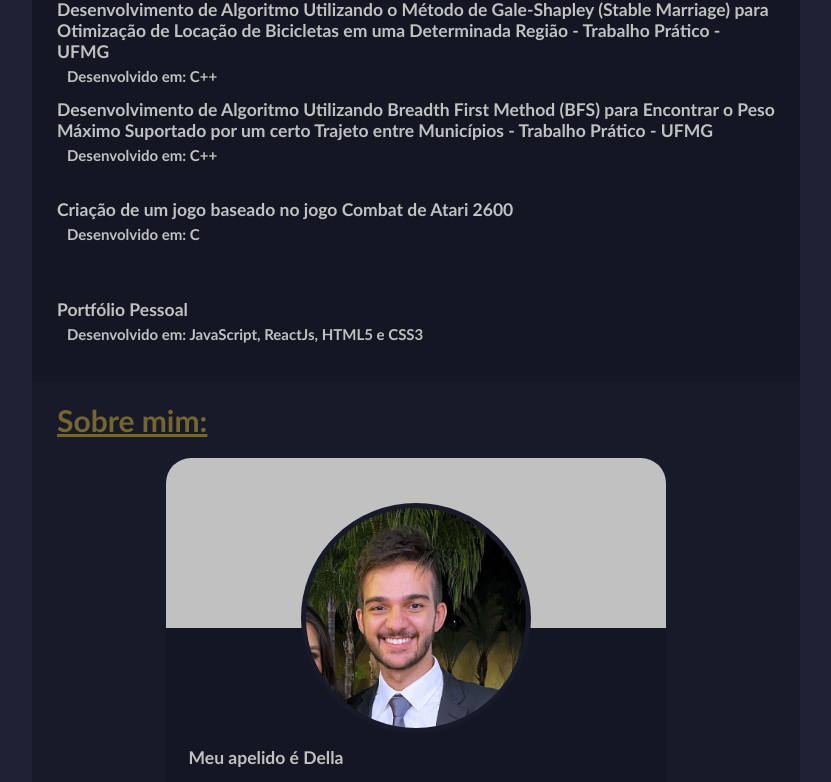
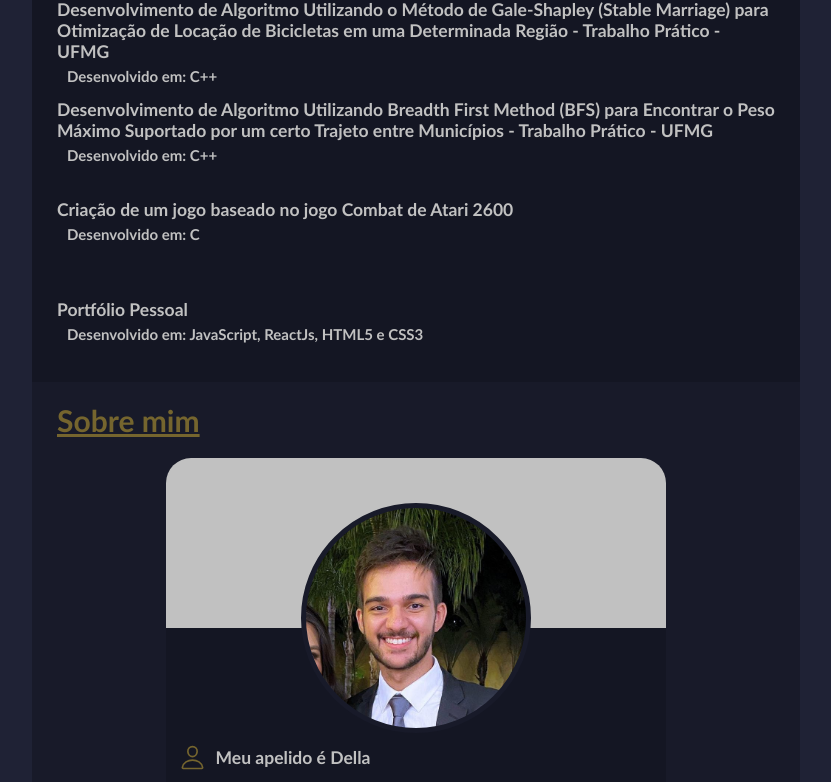
Before and after one commit to dellacross/Personal-Portfolio, a React (Create React App) app: page / in a window 1280 px wide. Shown: the part 1997-2779 px from the top of the page, without its empty margins (224-1055 px from the left). Built offline with nearby package versions, Linux system fonts and the light colour scheme.

Commit message:
Att Padronizacao Titulos

```diff
--- a/src/components/AboutMe/index.jsx
+++ b/src/components/AboutMe/index.jsx
@@ -4,7 +4,7 @@
 const AboutMe = () => {
   return (
     <div id="aboutme-container">
-      <h1>Sobre mim:</h1>
+      <h1>Sobre mim</h1>
       <div className="aboutme-box">
         <header>
           <div className="aboutme-photo"></div>
--- a/src/components/Contact/index.jsx
+++ b/src/components/Contact/index.jsx
@@ -4,7 +4,7 @@
 const ContactContainer = () => {
   return (
     <div id="contact-container">
-      <h1>Contato:</h1>
+      <h1>Contato</h1>
       <div className="contact-row">
         <ion-icon name="call-outline"></ion-icon>
         <h3>(31) 99926-0438</h3>
```
